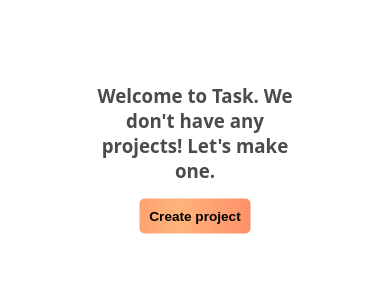
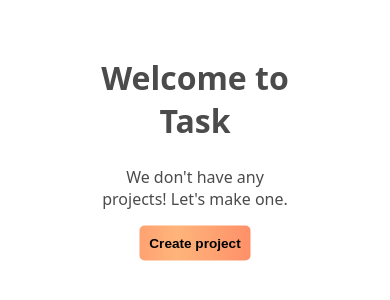
Before and after one commit to nickrroberts/task, a website built with webpack: page src/template.html in a window 390 px wide. Shown: the part 264-564 px from the top of the page. Built offline with nearby package versions, Linux system fonts and the light colour scheme.

Commit message:
more mobile styling fixes

```diff
--- a/src/index.js
+++ b/src/index.js
@@ -163,14 +163,16 @@ function isMobile() {
 function shutNavOnMobile () {
     if (isMobile() && nav.classList.contains("nav-expanded")) {
         nav.classList.remove("nav-expanded");
-        navToggle.src = "./assets/mobile-open.svg";
+        navToggle.src = mobileOpen;
     }
 }
 
 function clearState () {
     const container = document.getElementById("container");
     const emptyStateDiv = document.createElement("div");
-    const emptyMessage = document.createElement("h3");
+    const emptyMessage1 = document.createElement("h3");
+    const emptyMessageSpan = document.createElement("span");
+    const emptyMessage2 = document.createElement("p")
     const emptyStateCreateProjectBtn = document.createElement("button");
     const nav = document.querySelector("nav");
 
@@ -178,8 +180,12 @@ function clearState () {
 
     emptyStateDiv.classList.add("empty-state-div");
 
-    emptyMessage.classList.add("empty-state");
-    emptyMessage.textContent = "Welcome to Task. We don't have any projects! Let's make one.";
+    emptyMessage1.classList.add("empty-state");
+    emptyMessage1.textContent = "Welcome to ";
+
+    emptyMessageSpan.textContent = "Task";
+
+    emptyMessage2.textContent = "We don't have any projects! Let's make one.";
 
     emptyStateCreateProjectBtn.classList.add("new-btn", "animated-gradient-btn");
     emptyStateCreateProjectBtn.setAttribute("id", "empty-proj-btn");
@@ -191,7 +197,9 @@ function clearState () {
     nav.style.display = "none";
 
     container.appendChild(emptyStateDiv)
-    emptyStateDiv.appendChild(emptyMessage);
+    emptyStateDiv.appendChild(emptyMessage1);
+    emptyMessage1.appendChild(emptyMessageSpan);
+    emptyStateDiv.appendChild(emptyMessage2);
     emptyStateDiv.appendChild(emptyStateCreateProjectBtn);
 
     emptyStateCreateProjectBtn.addEventListener("click", () => {
--- a/src/projects.js
+++ b/src/projects.js
@@ -4,8 +4,6 @@ const addProjectButton = document.getElementById("new-proj");
 const projectName = document.getElementById("project-name");
 const projects = document.getElementById("projects");
 const projectInfo = document.getElementById("project-info");
-
-
 
 function Project (name) {
     this.id = crypto.randomUUID();
@@ -193,10 +191,16 @@ function deleteProject(id) {
 
     listProjects(projArr);
 
+    const editIconEl = document.querySelector('.edit-project');
+    const deleteIconEl = document.querySelector('.delete-project');
+    if (editIconEl) {
+        editIconEl.remove();
+    }
+    if (deleteIconEl) {
+        deleteIconEl.remove();
+    }
+
     return true;
 }
 
-
-
-
 export {projectName, addProjectButton, projects, projectInfo, createProject, getProjects, listProjects, getProjectFromStorage, getCurrentProject, displayProject, editProject, deleteProject};
--- a/src/style.css
+++ b/src/style.css
@@ -225,6 +225,14 @@ input[type="checkbox"] {
     margin-top: 1rem;
 }
 
+.empty-state {
+    font-size: 2rem;
+}
+
+.empty-state-div p {
+    padding-top: 1.5rem;
+}
+
 .animated-gradient-btn {
     background: linear-gradient(90deg, #ff7e5f, #feb47b, #ff7e5f); /* Define gradient */
     background-size: 200% auto; /* Expand the gradient to animate */
@@ -236,6 +244,7 @@ input[type="checkbox"] {
     border-radius: 5px;
     cursor: pointer;
     transition: transform 0.2s ease-in-out;
+    animation-delay: -1.5s;
     animation: gradientMove 3s infinite linear;
     width: auto;
 }
```
Also changed, not shown: dist/bundle.js.
